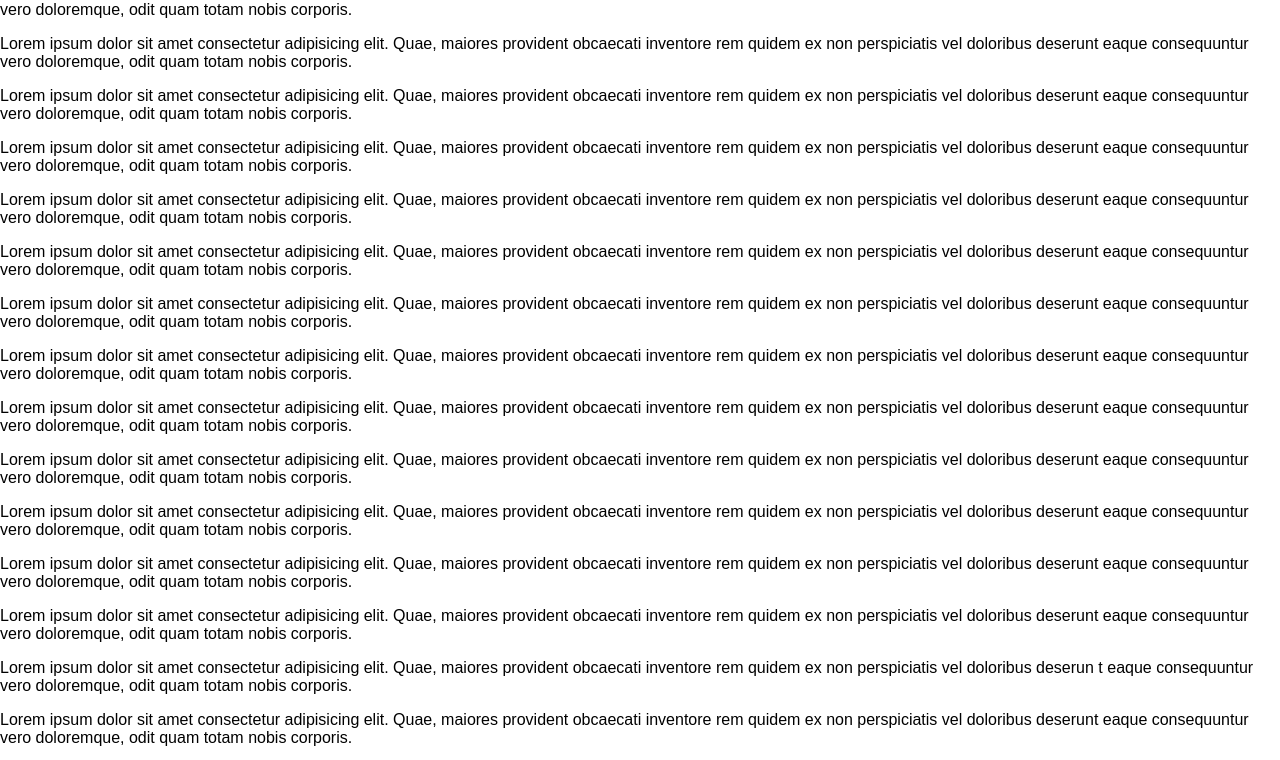
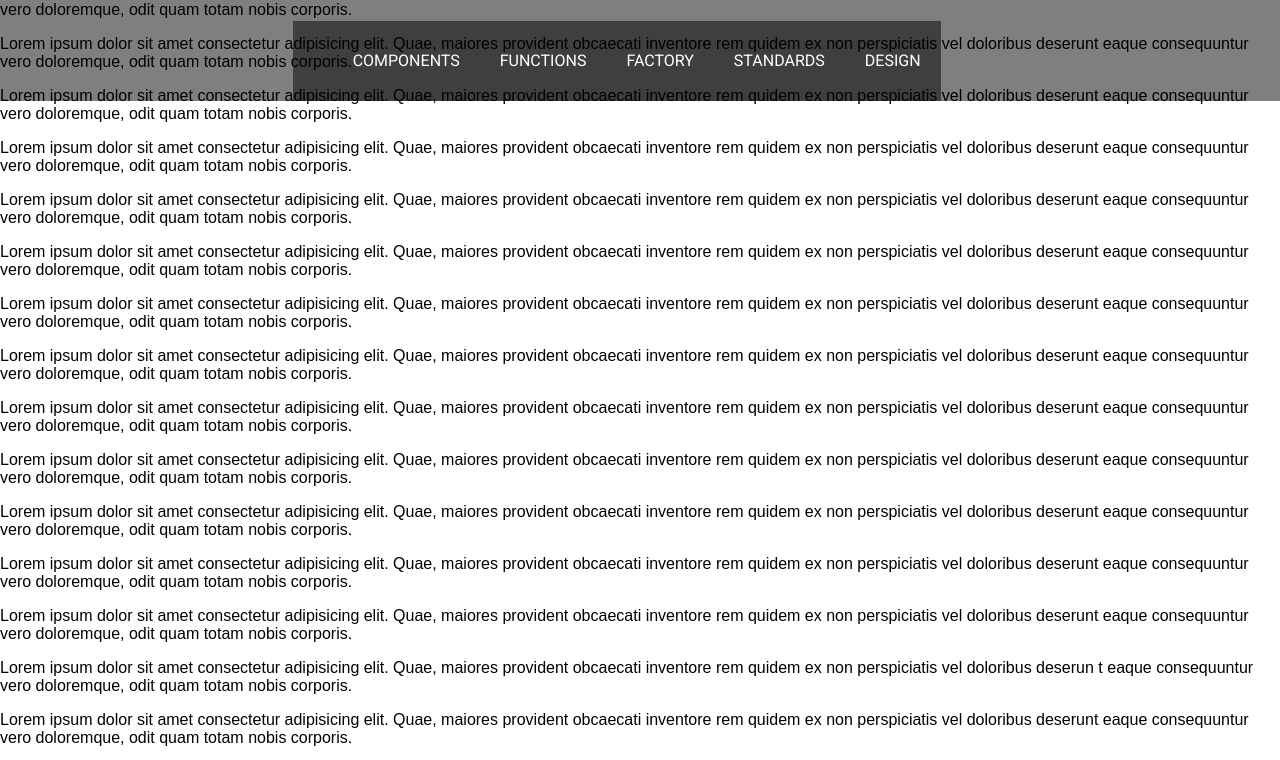
Before and after one commit to NazSau/profenazareno, a plain HTML site: page index.html in a window 1280 px wide. Shown: the part 97-857 px from the top of the page. Drawn offline with Linux system fonts and the light colour scheme.

Commit message:
menu desplegable

```diff
--- a/index.html
+++ b/index.html
@@ -17,7 +17,18 @@
         <ul>
         <li><a href="#"class="active">home</a></li>
         <li><a href="#">buy</a></li>
-        <li><a href="#">manufacturing</a></li>
+        <li class="menu">
+             <a href="#">manufacturing</a>
+
+             <ul class="ani-menu">
+                  <li><a href="#">Components</a></li>
+                  <li><a href="#">Functions</a></li>
+                  <li><a href="#">Factory</a></li>
+                  <li><a href="#">Standards</a></li>
+                  <li><a href="#">Design</a></li>
+             </ul>
+
+          </li>
         <li><a href="#">distribution</a></li>
         <li><a href="#">team</a></li>
         <li><a href="#">contact</a></li>
```
